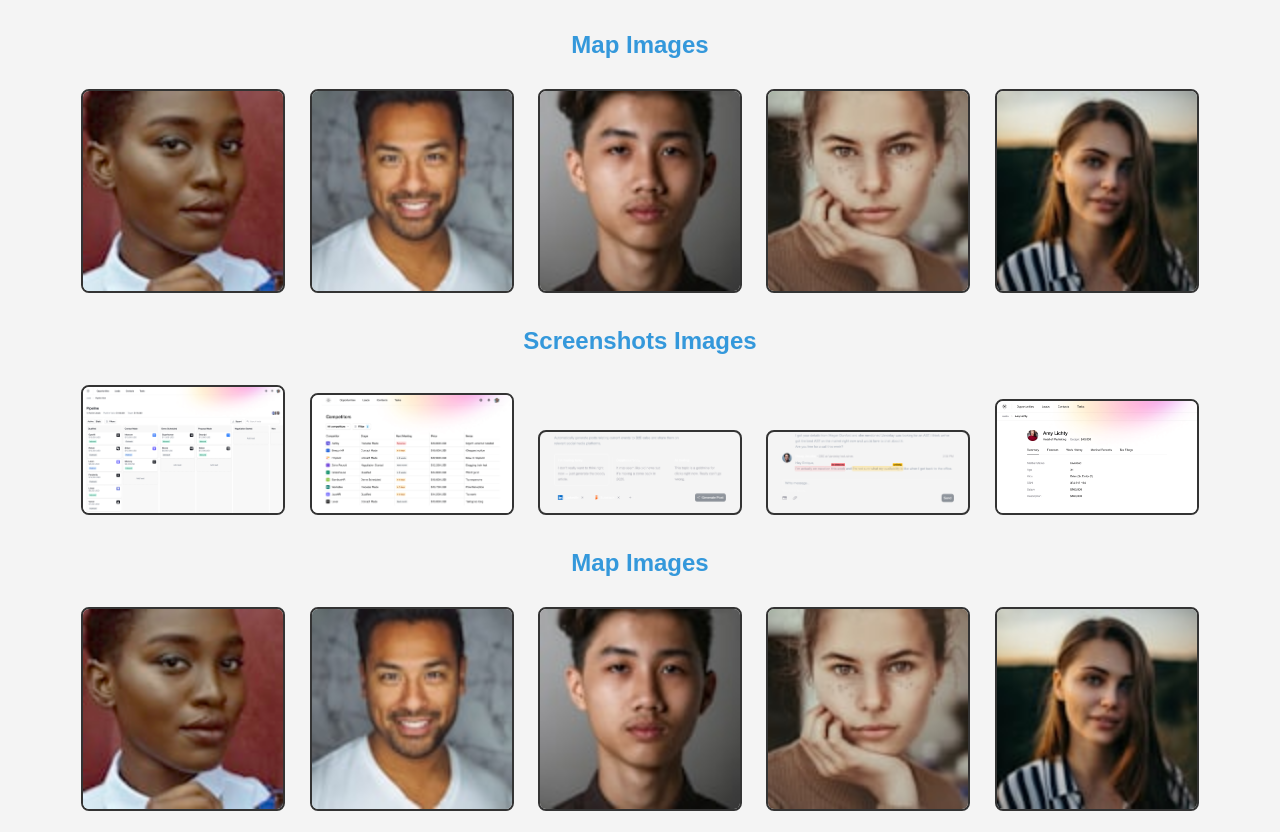
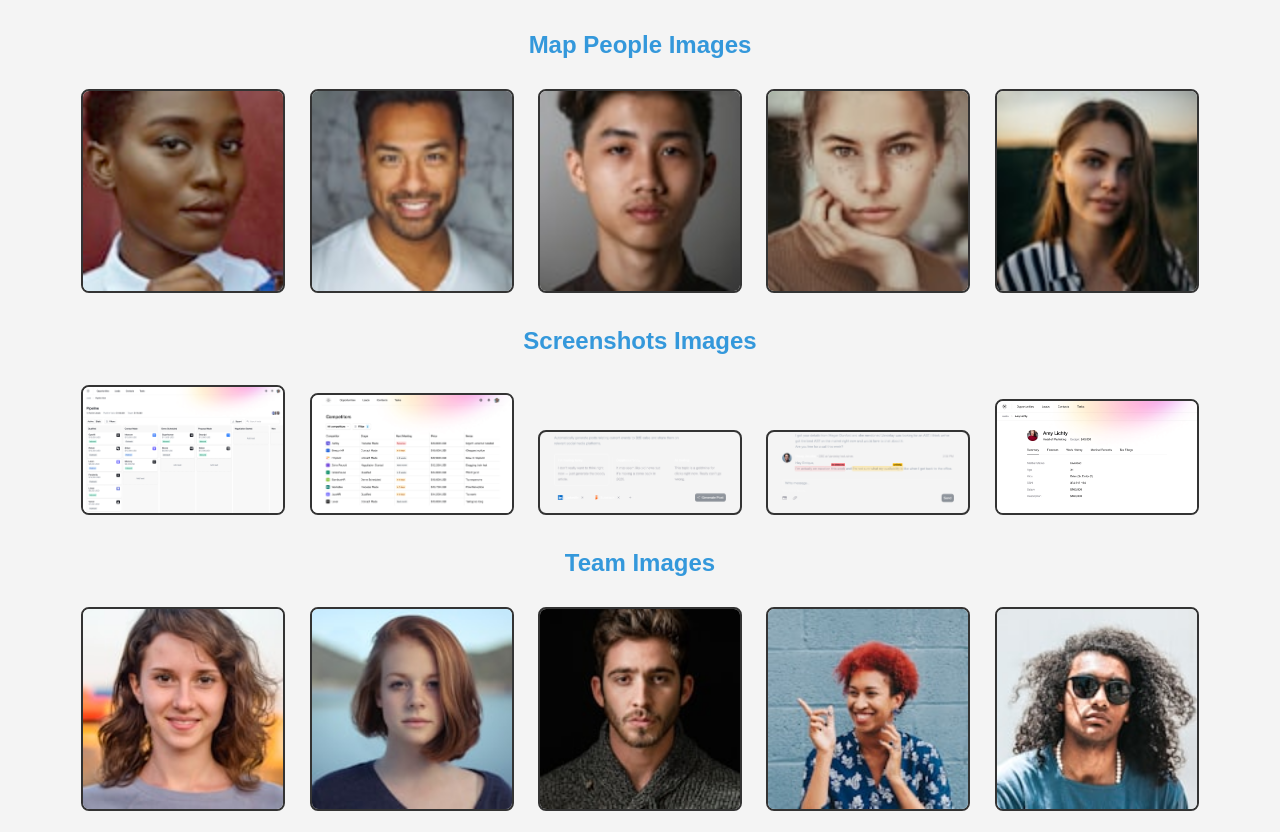
Before and after one commit to voylio/voylio.github.io, a plain HTML site: page index.html in a window 1280 px wide. Shown: the part 3138-3970 px from the top of the page. Drawn offline with Linux system fonts and the light colour scheme.

Commit message:
Feat: Add images

```diff
--- a/index.html
+++ b/index.html
@@ -47,14 +47,15 @@
     <img src="/assets/logo/axiq-logo4.svg" alt="Voylio Logo4" style="width: 200px; height: auto" />
     <img src="/assets/logo/axiq-logo5.png" alt="Voylio Logo4" style="width: 200px; height: auto" />
     </br>
+
     <h2 style="color: #3498db"> Company Images</h2>
     <img src="/assets/img/company/1.jpg" alt="Voylio company1" style="width: 200px; height: auto" />
     <img src="/assets/img/company/2.jpg" alt="Voylio company2" style="width: 200px; height: auto" />
     <img src="/assets/img/company/3.jpg" alt="Voylio company3" style="width: 200px; height: auto" />
     <img src="/assets/img/company/4.jpg" alt="Voylio company4" style="width: 200px; height: auto" />
     <img src="/assets/img/company/5.jpg" alt="Voylio company5" style="width: 200px; height: auto" />
+    </br>
 
-    </br>
     <h2 style="color: #3498db"> Individual Investors Images</h2>
     <img src="/assets/img/individual-investors/alicia-bell.jpg" alt="Voylio individual-investors1"
         style="width: 200px; height: auto" />
@@ -69,6 +70,7 @@
     <img src="/assets/img/individual-investors/kristin-watson.jpg" alt="Voylio individual-investors6"
         style="width: 200px; height: auto" />
     </br>
+
     <h2 style="color: #3498db"> Investors Images</h2>
     <img src="/assets/img/investors/deccel.svg" alt="Voylio Deccel" style="width: 200px; height: auto" />
     <img src="/assets/img/investors/remington-schwartz.svg" alt="Voylio remington" style="width: 200px; height: auto" />
@@ -76,14 +78,15 @@
     <h2 style="color: #3498db"> Linked Avatars Images</h2>
     <img src="/assets/img/linked-avatars/customer.jpg" alt="Voylio customer" style="width: 200px; height: auto" />
     <img src="/assets/img/linked-avatars/manager.jpg" alt="Voylio manager" style="width: 200px; height: auto" />
+    </br>
 
-    </br>
     <h2 style="color: #3498db">Logo cloud Images</h2>
     <img src="/assets/img/logo-cloud/laravel.svg" alt="laravel" style="width: 200px; height: auto" />
     <img src="/assets/img/logo-cloud/savvycal.svg" alt="savvycal" style="width: 200px; height: auto" />
     <img src="/assets/img/logo-cloud/statamic.svg" alt="statamic" style="width: 200px; height: auto" />
     <img src="/assets/img/logo-cloud/transistor.svg" alt="transistor" style="width: 200px; height: auto" />
     </br>
+
     <h2 style="color: #3498db">Logo Cluster Images</h2>
     <img src="/assets/img/logo-cluster/career-builder.svg" alt="career-builder" style="width: 200px; height: auto" />
     <img src="/assets/img/logo-cluster/dribbble.svg" alt="dribbble" style="width: 200px; height: auto" />
@@ -111,14 +114,14 @@
     <img src="/assets/img/logo-timeline/zoom.svg" alt="zoom" style="width: 200px; height: auto" />
 
     </br>
-    <h2 style="color: #3498db">Map Images</h2>
+    <h2 style="color: #3498db"> Map People Images</h2>
     <img src="/assets/img/map/1.jpg" alt="map1" style="width: 200px; height: auto" />
     <img src="/assets/img/map/2.jpg" alt="map2" style="width: 200px; height: auto" />
     <img src="/assets/img/map/3.jpg" alt="map3" style="width: 200px; height: auto" />
     <img src="/assets/img/map/4.jpg" alt="map4" style="width: 200px; height: auto" />
     <img src="/assets/img/map/5.jpg" alt="map5" style="width: 200px; height: auto" />
+    </br>
 
-    </br>
     <h2 style="color: #3498db">Screenshots Images</h2>
     <img src="/assets/img/screenshots/app.png" alt="app" style="width: 200px; height: auto" />
     <img src="/assets/img/screenshots/competitors.png" alt="competitors" style="width: 200px; height: auto" />
@@ -126,14 +129,8 @@
     <img src="/assets/img/screenshots/networking.png" alt="networking" style="width: 200px; height: auto" />
     <img src="/assets/img/screenshots/profile.png" alt="profile" style="width: 200px; height: auto" />
     </br>
-    <h2 style="color: #3498db">Map Images</h2>
-    <img src="/assets/img/map/1.jpg" alt="map1" style="width: 200px; height: auto" />
-    <img src="/assets/img/map/2.jpg" alt="map2" style="width: 200px; height: auto" />
-    <img src="/assets/img/map/3.jpg" alt="map3" style="width: 200px; height: auto" />
-    <img src="/assets/img/map/4.jpg" alt="map4" style="width: 200px; height: auto" />
-    <img src="/assets/img/map/5.jpg" alt="map5" style="width: 200px; height: auto" />
 
-    </br>
+
     <h2 style="color: #3498db">Team Images</h2>
     <img src="/assets/img/team/celeste-vandermark.jpg" alt="celeste-vandermark" style="width: 200px; height: auto" />
     <img src="/assets/img/team/courtney-henry.jpg" alt="courtney-henry" style="width: 200px; height: auto" />
```
